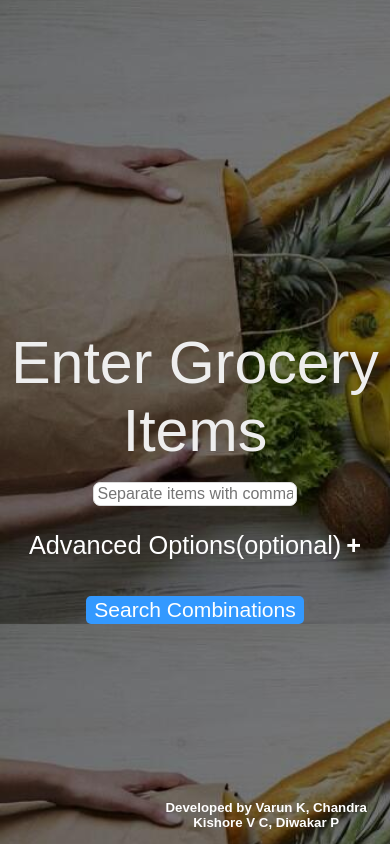
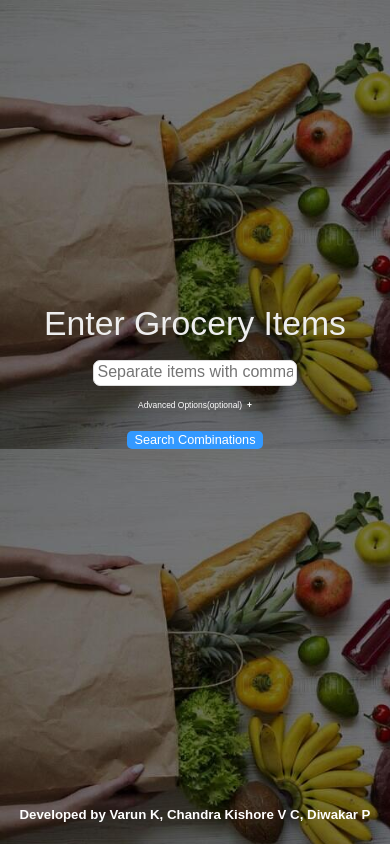
Before and after one commit to varunk19/grocery-user, a Django app: page / in a window 390 px wide. Run offline with Django 3.2, Linux system fonts and the light colour scheme.

Commit message:
UI changes

```diff
--- a/minip/settings.py
+++ b/minip/settings.py
@@ -118,7 +118,7 @@ USE_TZ = True
 
 # Static files (CSS, JavaScript, Images)
 # https://docs.djangoproject.com/en/3.0/howto/static-files/
-STATIC_ROOT = os.path.join(BASE_DIR, 'staticfiles')
+STATIC_ROOT = os.path.join(BASE_DIR, 'staticfiles') #change before deploying
 STATIC_URL = '/static/'
 STATICFILES_DIRS = [
     os.path.join(BASE_DIR, "static"),
--- a/static/css/index.css
+++ b/static/css/index.css
@@ -86,13 +86,13 @@ p {
 .opt:focus {
     outline: 0px;
 }
-h5 {
-    margin-bottom: 1.7vh;
+.footer {
+    width: 100%;
     color: white;
     text-align: center;
     position: fixed;
     bottom: 0;
-    left: 36.5vw;
+    left: 0;
     font-family: sans-serif;
 }
 a {
@@ -104,3 +104,18 @@ a {
 a:hover {
     color: #cccccc;
 }
+@media only screen and (max-width: 1081px) {
+    p {
+        font-size: 4vh;
+    }
+    .collapsible {
+        font-size: 1vh;
+    }
+    .in {
+        margin-bottom: 1vh;
+        padding-bottom: 1%;
+    }
+    .btn {
+        font-size: 1.5vh;
+    }
+}
--- a/templates/index.html
+++ b/templates/index.html
@@ -21,10 +21,12 @@
             <input class="opt" type="text" value="2" name="lift" placeholder="Min lift Value"><br>
             <input class="opt" type="text" value="0" name="length" placeholder="Min length Value">
         </div>
-        <br><br>
+        <br>
         <input class="btn" type="submit" value="Search Combinations">
     </form>
-    <h5>Developed by <a href="https://www.linkedin.com/in/varun-k-214190179">Varun K</a>, <a href="https://www.linkedin.com/in/chandra-kishore">Chandra Kishore V C</a>, <a href="https://www.linkedin.com/in/diwakar-p-0443b4184">Diwakar P</a></h5>
+    <div class="footer">
+        <h5>Developed by <a href="https://www.linkedin.com/in/varun-k-214190179">Varun K</a>, <a href="https://www.linkedin.com/in/chandra-kishore">Chandra Kishore V C</a>, <a href="https://www.linkedin.com/in/diwakar-p-0443b4184">Diwakar P</a></h5>
+    </div>
     <script src="{% static 'js/advanced.js' %}"></script>
 </body>
 </html>
--- a/templates/results.html
+++ b/templates/results.html
@@ -24,6 +24,8 @@
             </div>
         {% endif %}
     </div>
-    <h5>Developed by <a href="#">Varun K</a>, <a href="#">Chandra Kishore V C</a>, <a href="#">Diwakar P</a></h5>
+    <div class="footer">
+        <h5>Developed by <a href="https://www.linkedin.com/in/varun-k-214190179">Varun K</a>, <a href="https://www.linkedin.com/in/chandra-kishore">Chandra Kishore V C</a>, <a href="https://www.linkedin.com/in/diwakar-p-0443b4184">Diwakar P</a></h5>
+    </div>
 </body>
 </html>
```
Also changed, not shown: static/css/results.css (+20 -4 lines).
